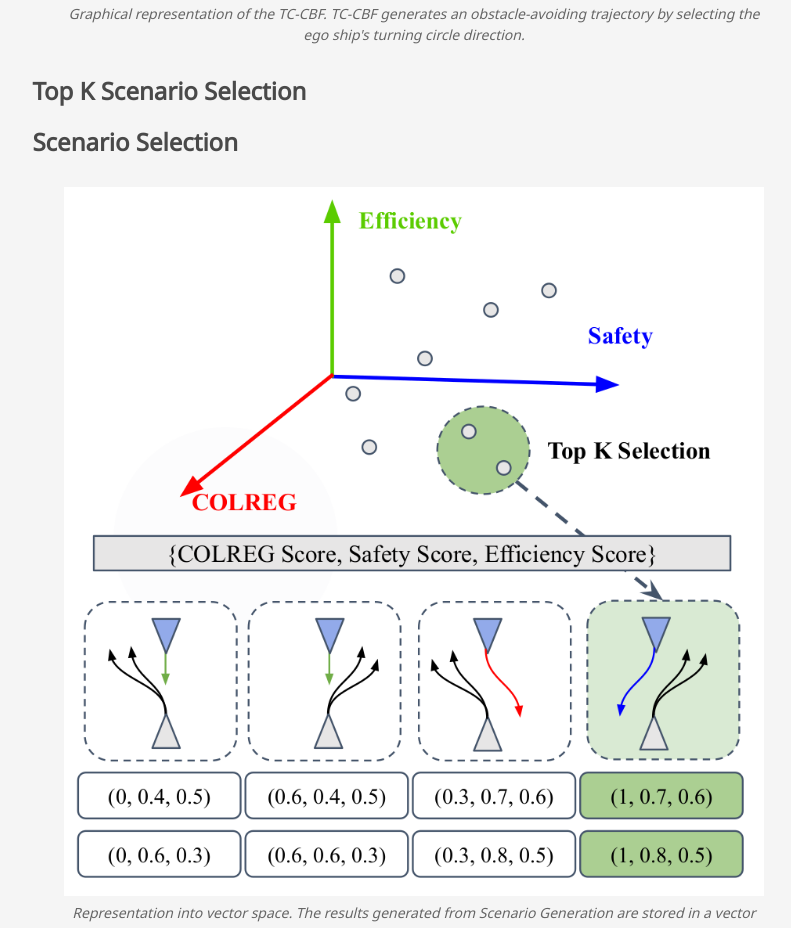
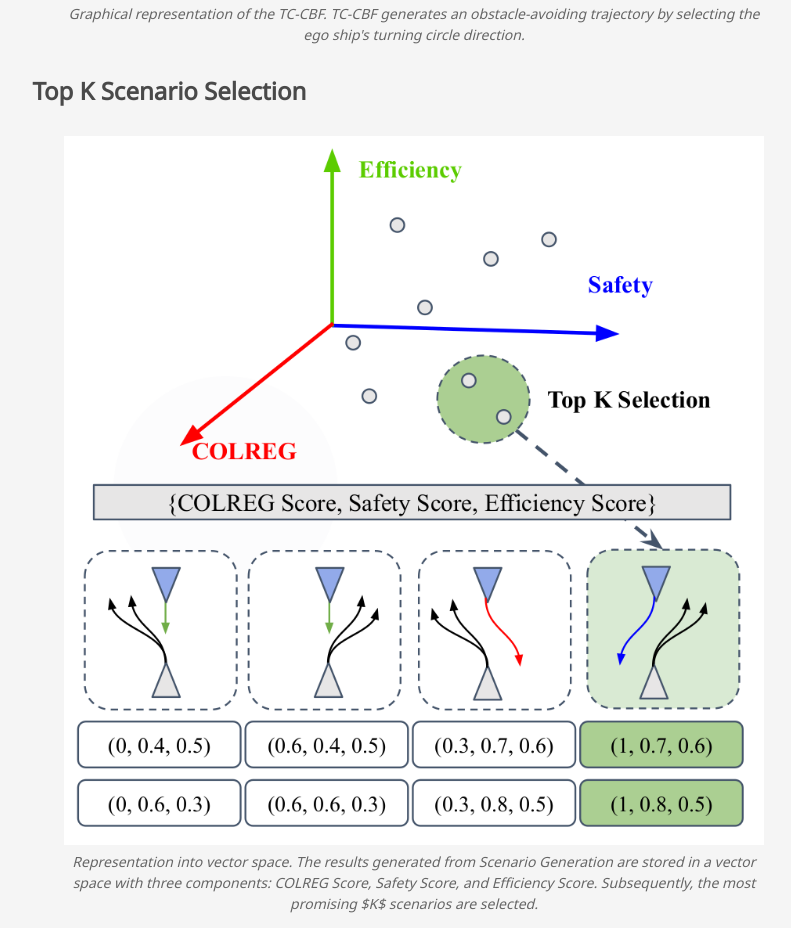
Before and after one commit to yeongha-shin/MARQA, a plain HTML site: page index.html in a window 1280 px wide. Shown: the part 1834-2762 px from the top of the page, without its empty margins (226-1017 px from the left). Drawn offline with nearby package versions, Linux system fonts and the light colour scheme; some icons are missing; a web font is replaced by a local one.

Commit message:
Update index.html

```diff
--- a/index.html
+++ b/index.html
@@ -156,7 +156,6 @@
           </figure>
 
           <h3 class="title is-4">Top K Scenario Selection</h3>
-          <h4 class="title is-4">Scenario Selection</h4>
           <!-- 이미지 추가 -->
           <figure class="image" style="margin-bottom: 0;">
             <img src="static/images/Figure2.png" alt="Image Description" style="max-width:100%; height: auto;">
```
